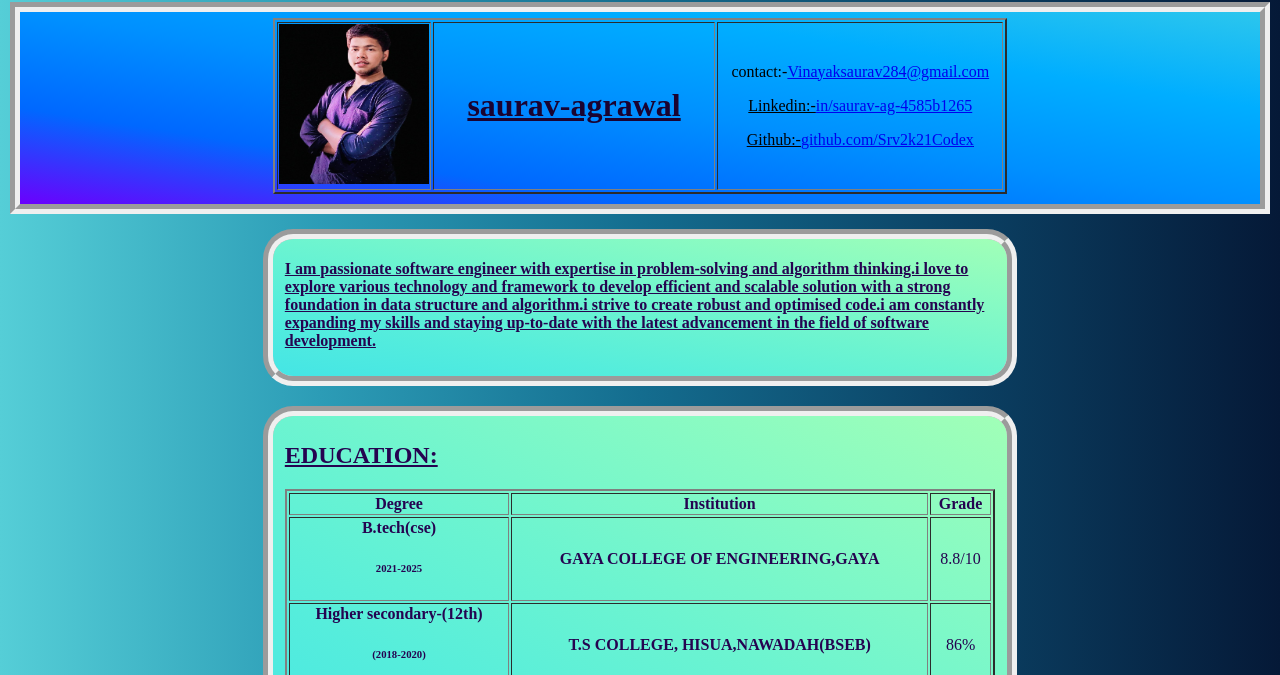
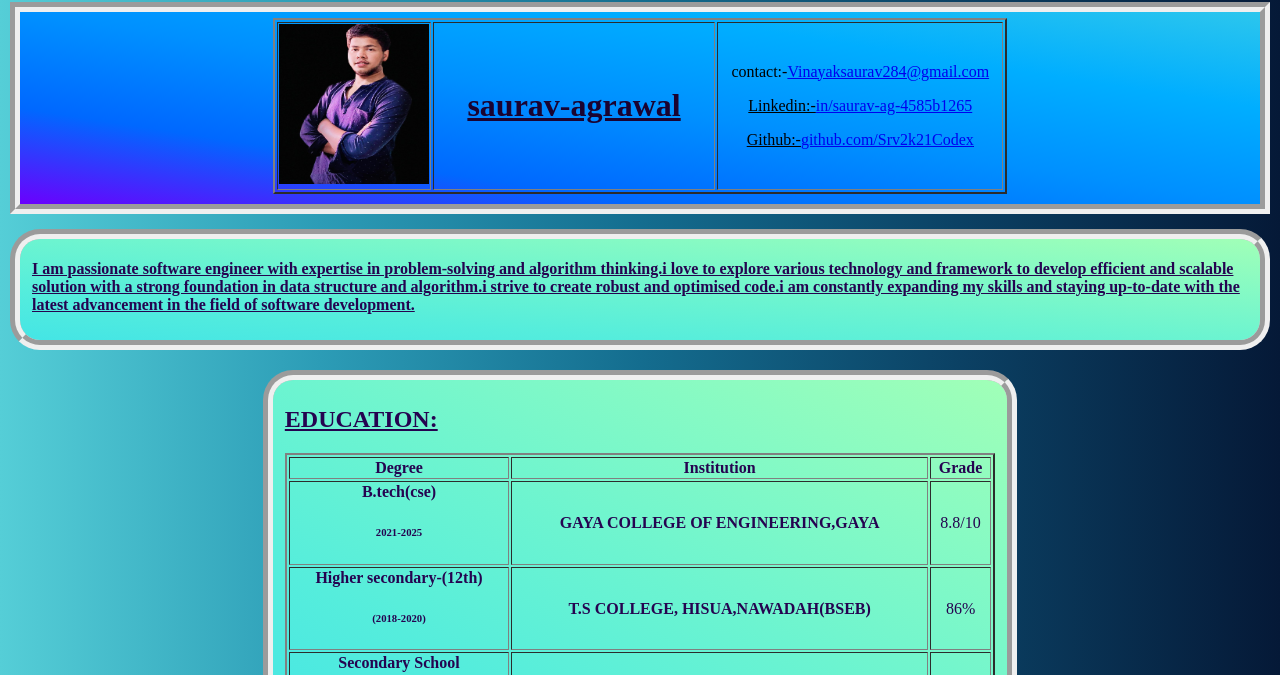
Before and after one commit to Srv2k21Codex/My-Resume, a plain HTML site: page index.html in a window 1280 px wide. Shown: the part 82-757 px from the top of the page. Drawn offline with Linux system fonts and the light colour scheme.

Commit message:
padding is updated in introduction

```diff
--- a/index.html
+++ b/index.html
@@ -35,7 +35,7 @@
 
 
 
-    <div style="padding-top:15px;padding-left:20%;padding-right:20%;color:#250350" id="introduction">
+    <div style="padding-top:15px;color:#250350" id="introduction">
       <fieldset style="border-width:10px;border-radius:30px;background-image: linear-gradient(to right top, #44e5e5, #55eddc, #6cf4d0, #86fac4, #a1ffb7);">
         <p><b><u>I am passionate software engineer with expertise in problem-solving
             and algorithm thinking.i love to explore various technology and framework
```
